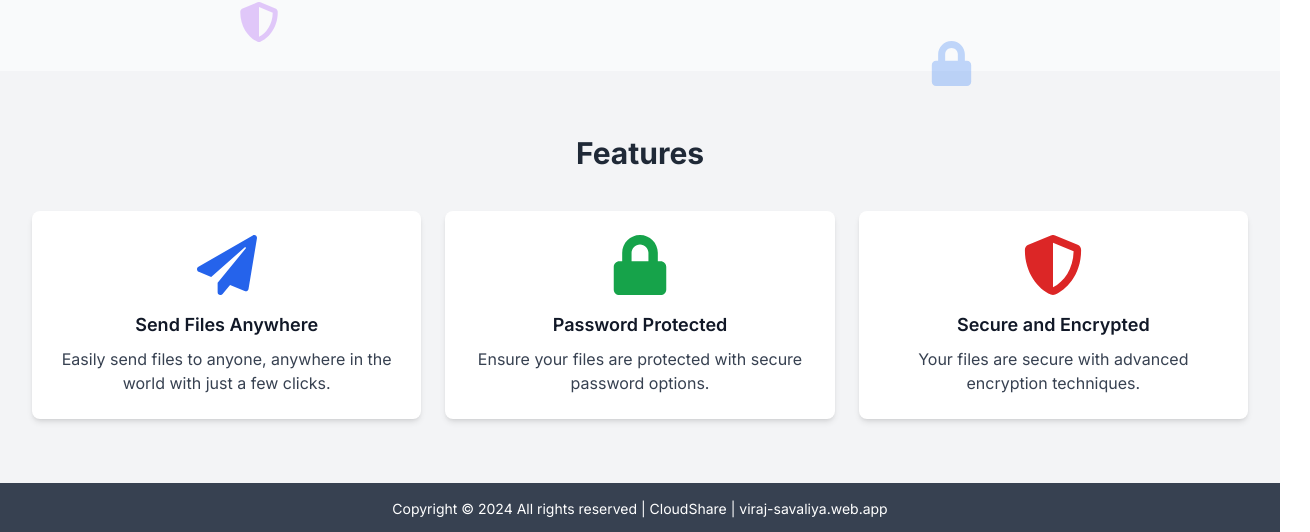
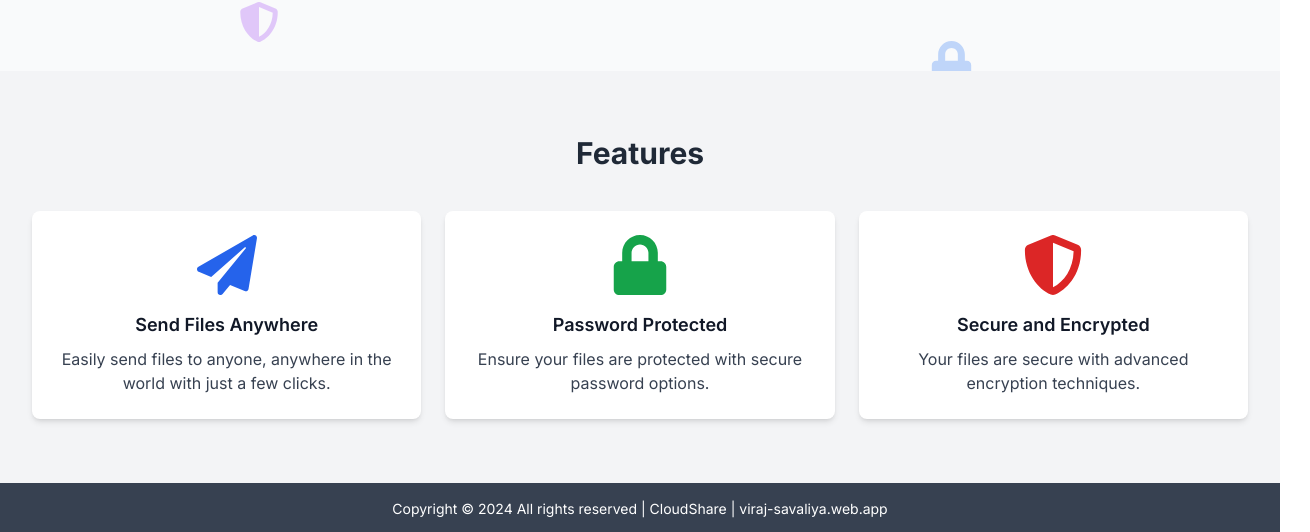
Before and after one commit to virajsavaliya/CloudShare, a Next.js app: page / in a window 1280 px wide. Shown: the part 793-1325 px from the top of the page, 1310 px wide, since content can reach past the window. Built offline with nearby package versions, Linux system fonts and the light colour scheme.

Commit message:
Update Hero.js

```diff
--- a/app/_components/Hero.js
+++ b/app/_components/Hero.js
@@ -6,8 +6,7 @@ import {
   FaLock,
   FaPaperPlane,
   FaShieldAlt,
-} from "react-icons/fa";;
-
+} from "react-icons/fa";
 
 function Hero() {
   const BackgroundIcons = () => {
@@ -19,7 +18,7 @@ function Hero() {
       "text-purple-500",
     ];
     return (
-      <div className="absolute inset-0 pointer-events-none z-0">
+      <div className="absolute inset-0 pointer-events-none z-0 overflow-hidden">
         {Array.from({ length: 20 }).map((_, index) => {
           const Icon = icons[index % icons.length];
           const color = colors[index % colors.length];
@@ -45,7 +44,7 @@ function Hero() {
 
   const Herosection = () => {
     return (
-      <section className="relative bg-gray-50 h-screen">
+      <section className="relative bg-gray-50 h-screen overflow-hidden">
         <BackgroundIcons />
         <div className="mx-auto max-w-screen-xl px-4 py-32 pt-22 lg:flex h-full">
           <div className="mx-auto max-w-xl text-center">
@@ -76,7 +75,6 @@ function Hero() {
           </div>
         </div>
       </section>
-
     );
   };
 
@@ -84,7 +82,7 @@ function Hero() {
     return (
       <section
         id="Feature-section"
-        className="py-8 sm:py-12 lg:py-16 bg-gray-100 "
+        className="py-8 sm:py-12 lg:py-16 bg-gray-100 overflow-hidden"
       >
         <div>
           <div className="max-w-screen-xl mx-auto px-4 sm:px-6 md:px-8">
```
Lines whose indentation alone changed are shown as unchanged.
